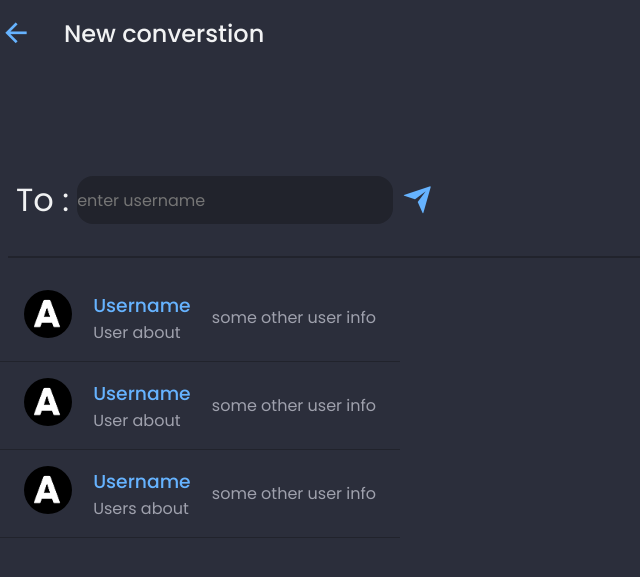
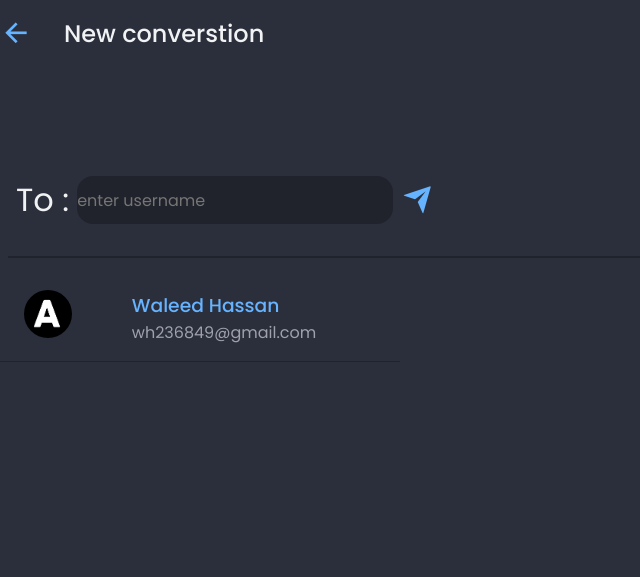
Before and after one commit to Adnan4290/ChatZenith, a Flask app: template templates/new_chat.html in a window 1280 px wide. Shown: the top 577 px of the page, without its empty margins (0-640 px from the left). Run offline with Flask 3, Linux system fonts and the light colour scheme; the template is opened without the code that fills it: values that come from a table or form of the project are taken from there, others are empty; data comes from the database, SQL or seed files in the repository; parts of the project's set-up code (start-up, migrations or seed data) failed here and were passed over; some libraries are stand-ins or nearby versions.

Commit message:
Added Accounts search Functionallity in New Chat route

```diff
--- a/main.py
+++ b/main.py
@@ -170,9 +170,16 @@ def handle_connect():
 def handle_disconnect():
     print('Client disconnected')
 
-@app.route("/new_chat")
+@app.route("/new_chat", methods = ['POST'])
 def newchat():
-    return render_template("new_chat.html")
+    if 'user_id' in session:
+        if request.method == 'POST':
+            to = request.form.get('search')
+            result  = Accounts.query.filter_by(email = to).first()
+            return render_template("new_chat.html", result =  result)
+        return render_template("new_chat.html", result = None)
+    else:
+        return redirect("/")
 
 @app.route("/default")
 def default():
--- a/templates/new_chat.html
+++ b/templates/new_chat.html
@@ -22,47 +22,32 @@
         <h2 class="top__heading">New converstion</h2>
 
     </div>
+    <form action = "/new_chat", method = "post">
         <div class="to_input">
             <span>To : </span>
-    <input type="text" name="to" id="to" placeholder="enter username">
+            <input type="text" name="search" id="to" placeholder="enter username">
             <div class="keypad">
                 <!-- keypad icon from remix icons -->
-        <i class="ri-send-plane-fill"></i>
+                <button typoe = "submit"><i class="ri-send-plane-fill"></i></button>
             </div>
         </div>
+    </form>
 <div class="search_results">
-
+    {% if result %}
     <section class="section__chat ">
 
         <div class="chat ">
             <div class="profile__pic"><img src="{{url_for('static', filename='img/profile-pic.png')}}" alt="profile-pic"></div>
             <div>
-            <h3 class="chat__title">Username</h3>
-            <div class="last__text">User about</div>
+                <h3 class="chat__title">{{result.first_name + " " + result.last_name}}</h3>
+                <div class="last__text">{{result.email}}</div>
             </div>
-        <div class="last__time">some other user info</div>
-    </div>
-</section>  <section class="section__chat ">
-
-    <div class="chat ">
-        <div class="profile__pic"><img src="{{url_for('static', filename='img/profile-pic.png')}}" alt="profile-pic"></div>
-        <div>
-            <h3 class="chat__title">Username</h3>
-            <div class="last__text">User about</div>
-        </div>
-        <div class="last__time">some other user info</div>
-    </div>
-</section>  <section class="section__chat ">
-
-    <div class="chat ">
-        <div class="profile__pic"><img src="{{url_for('static', filename='img/profile-pic.png')}}" alt="profile-pic"></div>
-        <div>
-            <h3 class="chat__title">Username</h3>
-            <div class="last__text">Users about</div>
-        </div>
-        <div class="last__time">some other user info</div>
+            <div class="last__time"></div>
         </div>
     </section>
+    {% else %}
+        <h3 class="chat__title">No User Found Please Check Username You Entered</h3>
+    {% endif %}
 </div>
 
 
```
Lines whose indentation alone changed are shown as unchanged.
